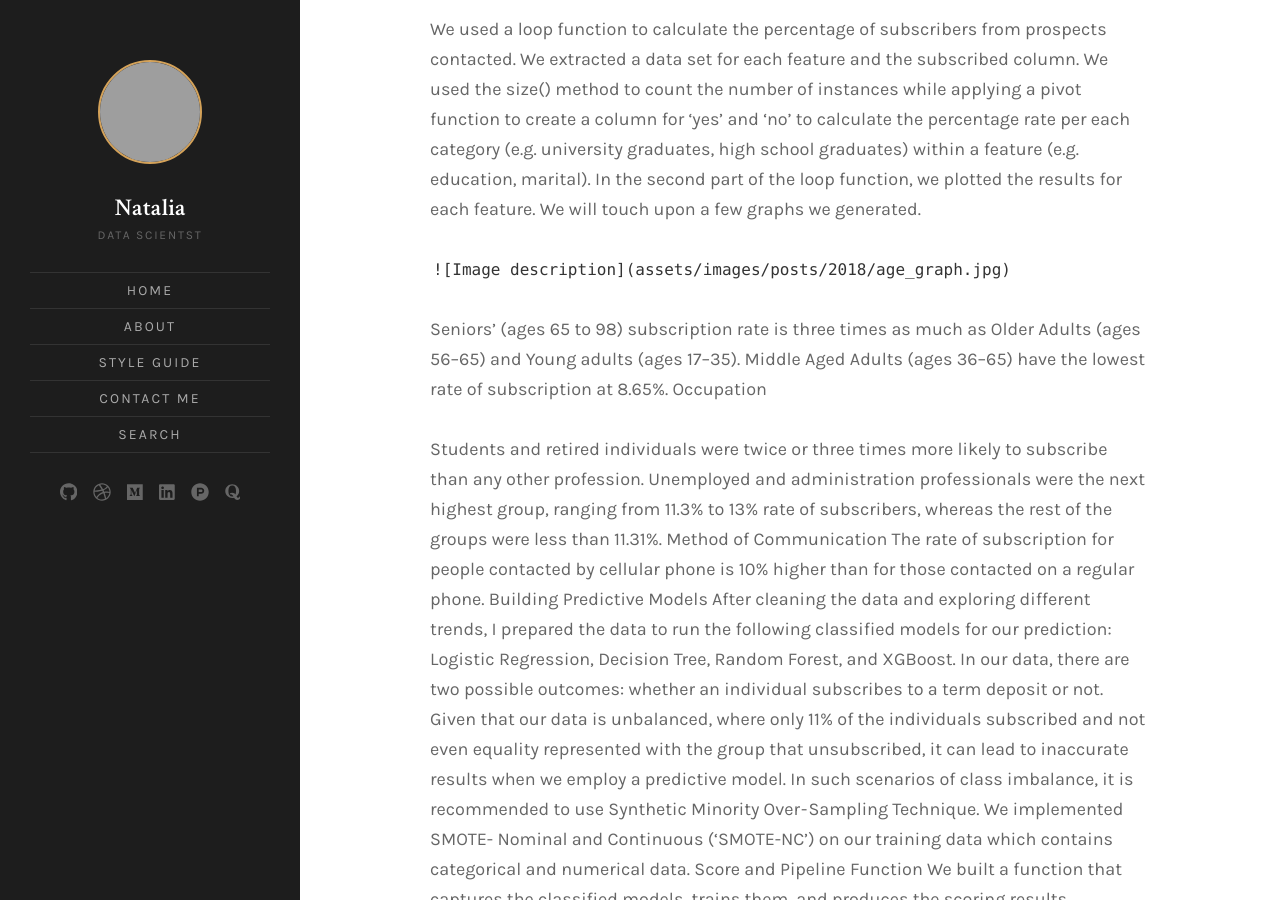
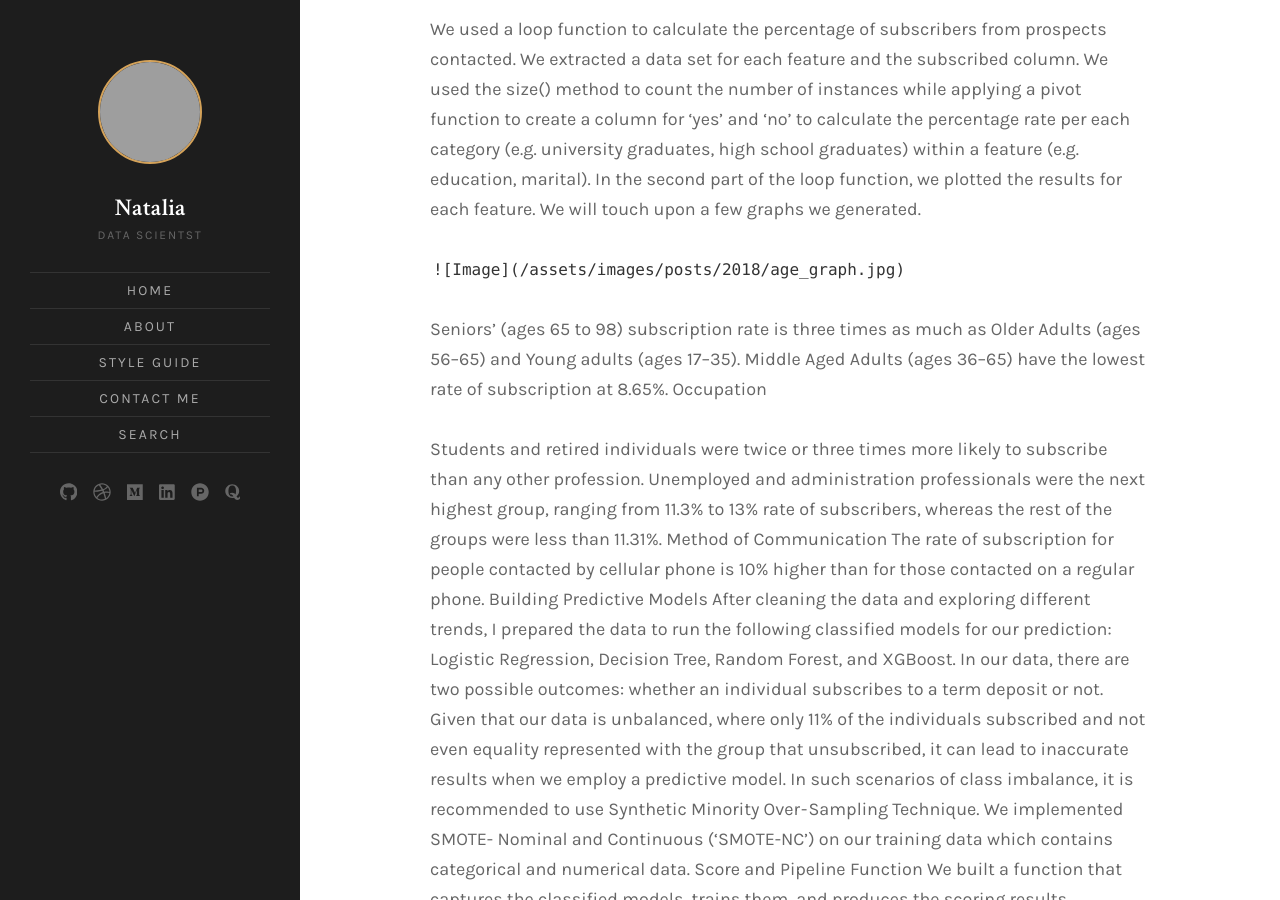
Before and after one commit to NataliaEde/mydoctheme, a Jekyll site: the page built from _posts/2018-01-12-Classification Problem of Bank’s Telemarketing Campaign.md, in a window 1280 px wide and 900 px high, scrolled down 3828 px, cut to the strip 0-900 px from the top of the window. Built offline with Jekyll 4.4.1, drawn with Linux system fonts in a browser that asks for light colours; comment, search, counter and statistics services are not loaded; grey boxes are pictures that could not be loaded.

Commit message:
Update 2018-01-12-Classification Problem of Bank’s Telemarketing Campaign.md

```diff
--- a/_posts/2018-01-12-Classification Problem of Bank’s Telemarketing Campaign.md
+++ b/_posts/2018-01-12-Classification Problem of Bank’s Telemarketing Campaign.md
@@ -63,7 +63,7 @@ We analyzed the data to determine the rate of subscribers per category within ea
 
 We used a loop function to calculate the percentage of subscribers from prospects contacted. We extracted a data set for each feature and the subscribed column. We used the size() method to count the number of instances while applying a pivot function to create a column for ‘yes’ and ‘no’ to calculate the percentage rate per each category (e.g. university graduates, high school graduates) within a feature (e.g. education, marital). In the second part of the loop function, we plotted the results for each feature. We will touch upon a few graphs we generated.
 
-`![Image description](assets/images/posts/2018/age_graph.jpg)`
+`![Image](/assets/images/posts/2018/age_graph.jpg)`
 
 
 Seniors' (ages 65 to 98) subscription rate is three times as much as Older Adults (ages 56–65) and Young adults (ages 17–35). Middle Aged Adults (ages 36–65) have the lowest rate of subscription at 8.65%.
```
